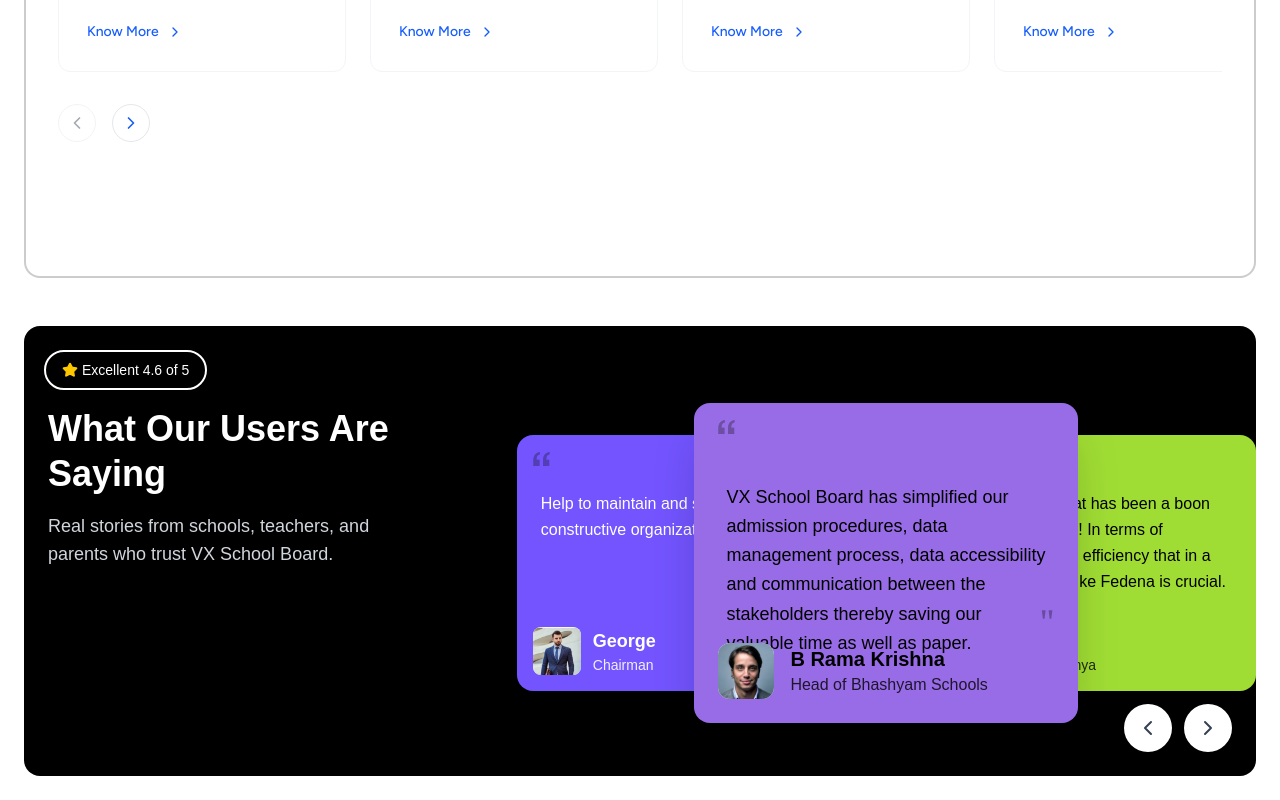
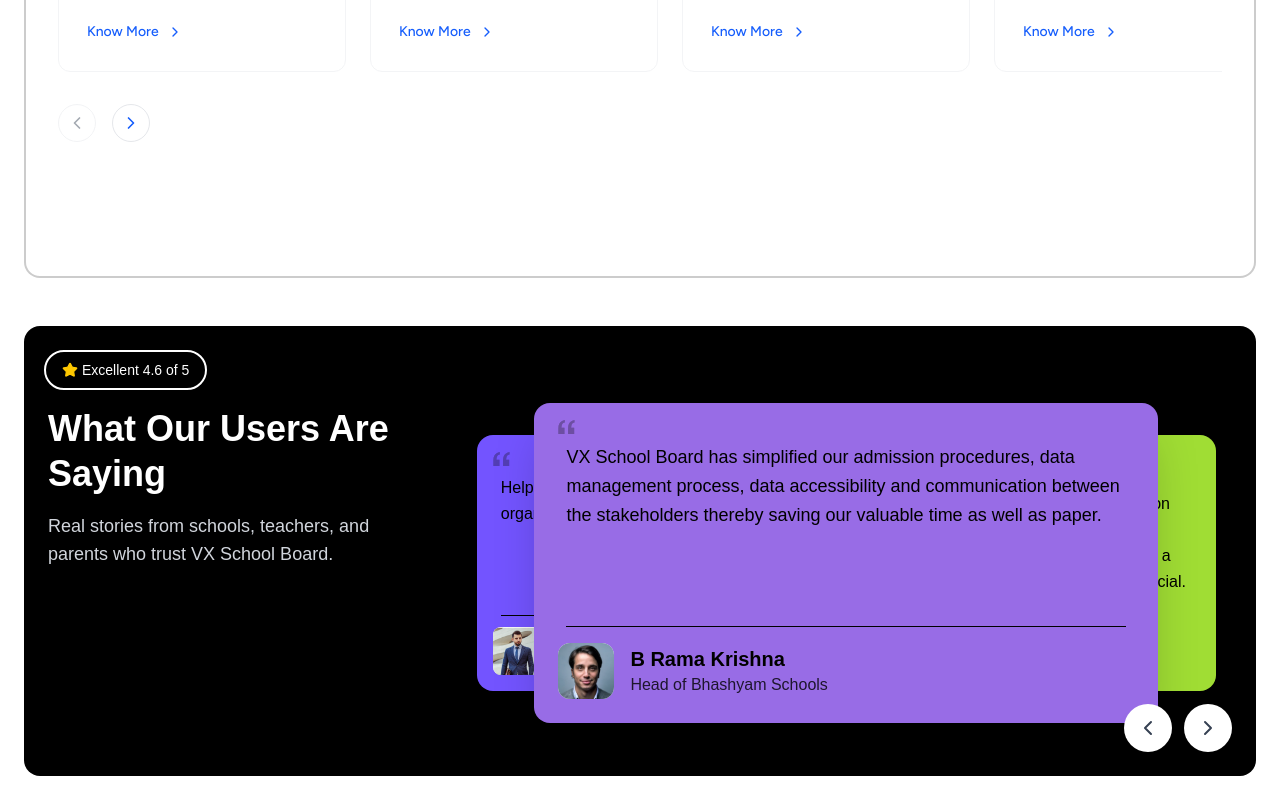
Before and after one commit to ds-spec/vx-website, a Next.js app: page /products in a window 1280 px wide. Shown: the part 3161-3961 px from the top of the page. Built offline with nearby package versions, Linux system fonts and the light colour scheme; grey boxes are pictures that could not be loaded.

Commit message:
product page

```diff
--- a/app/products/TestimonialsSection.jsx
+++ b/app/products/TestimonialsSection.jsx
@@ -62,11 +62,11 @@
       </div>
 
       {/* Cards Container */}
-      <div className="absolute top-3 right-0 w-3/5 h-full flex items-center justify-center">
+      <div className="absolute top-3 right-10 w-3/5 h-full flex items-center justify-center">
         <div className="relative w-full h-80 flex items-center justify-center">
 
           {/* Left Card - George (Partially visible) */}
-          <div className="absolute left-0 top-8 w-80 h-64 z-10">
+          <div className="absolute left-0 top-8 w-100 h-64 z-10">
             <div className="bg-[#7354FF] rounded-2xl p-6 text-white relative h-full shadow-xl">
               {/* Quote marks */}
               <div className="absolute top-4 left-4 text-4xl font-serif opacity-30 text-white"><svg width="17" height="15" viewBox="0 0 17 15" fill="none" xmlns="http://www.w3.org/2000/svg">
@@ -79,8 +79,8 @@
 </div>
 
               {/* Quote text */}
-              <div className="pt-8 pb-16">
-                <p className="text-white text-base leading-relaxed">
+              <div className="pt-4 pb-16">
+                <p className="text-black text-base leading-relaxed border-b pb-22 border-black">
                   {testimonials[0].quote}
                 </p>
               </div>
@@ -88,7 +88,7 @@
               {/* Bottom section with profile */}
               <div className="absolute bottom-4 left-4 right-4">
                 <div className="flex items-center gap-3">
-                  <div className="w-12 h-12 bg-white rounded-lg overflow-hidden flex-shrink-0">
+                  <div className="w-12 h-12 bg-white rounded-lg overflow-hidden flex-shrink-0 ">
                     <img
                       src={testimonials[0].image}
                       alt={testimonials[0].name}
@@ -105,7 +105,7 @@
           </div>
 
           {/* Center Card - B Rama Krishna (Main/Prominent) */}
-          <div className="absolute left-1/2 transform -translate-x-1/2 top-0 w-96 h-80 z-20">
+          <div className="absolute left-1/2 transform -translate-x-1/2 top-0 w-156 h-80 z-20">
             <div className="bg-[#986CE6] rounded-2xl p-8 text-black relative h-full shadow-2xl">
               {/* Quote marks */}
               <div className="absolute top-4 left-6 text-5xl font-serif opacity-30 text-black"><svg width="17" height="15" viewBox="0 0 17 15" fill="none" xmlns="http://www.w3.org/2000/svg">
@@ -118,15 +118,11 @@
               </div>
 
               {/* Quote text */}
-              <div className="pt-12 pb-20">
-                <p className="text-black text-lg leading-relaxed font-medium">
+              <div className="pt-2  pb-20">
+                <p className="text-black text-lg  font-bold leading-relaxed font-medium border-b pb-24  ">
                   {testimonials[1].quote}
                 </p>
               </div>
-
-              {/* Closing quote */}
-              <div className="absolute bottom-20 right-6 text-4xl font-serif opacity-30 text-black">"</div>
-
               {/* Bottom section with profile */}
               <div className="absolute bottom-6 left-6 right-6">
                 <div className="flex items-center gap-4">
```
Lines whose indentation alone changed are shown as unchanged.
